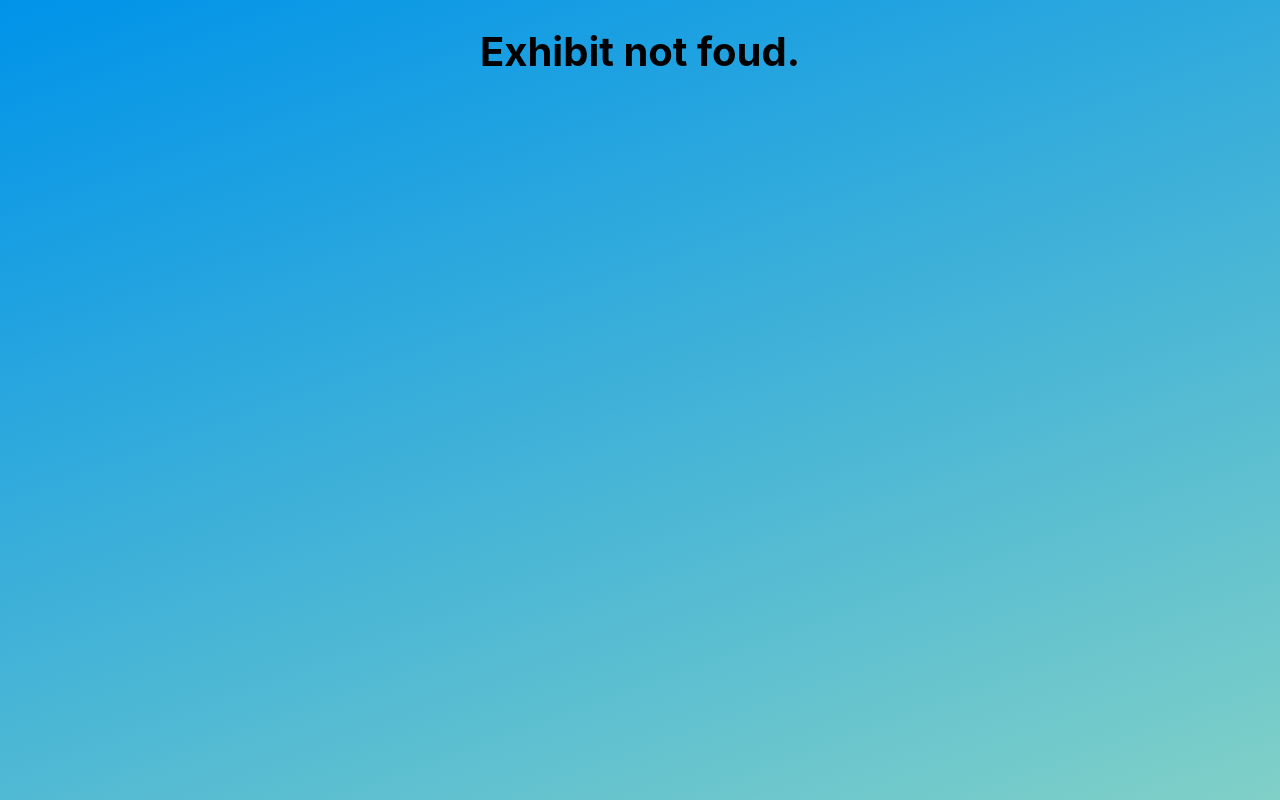
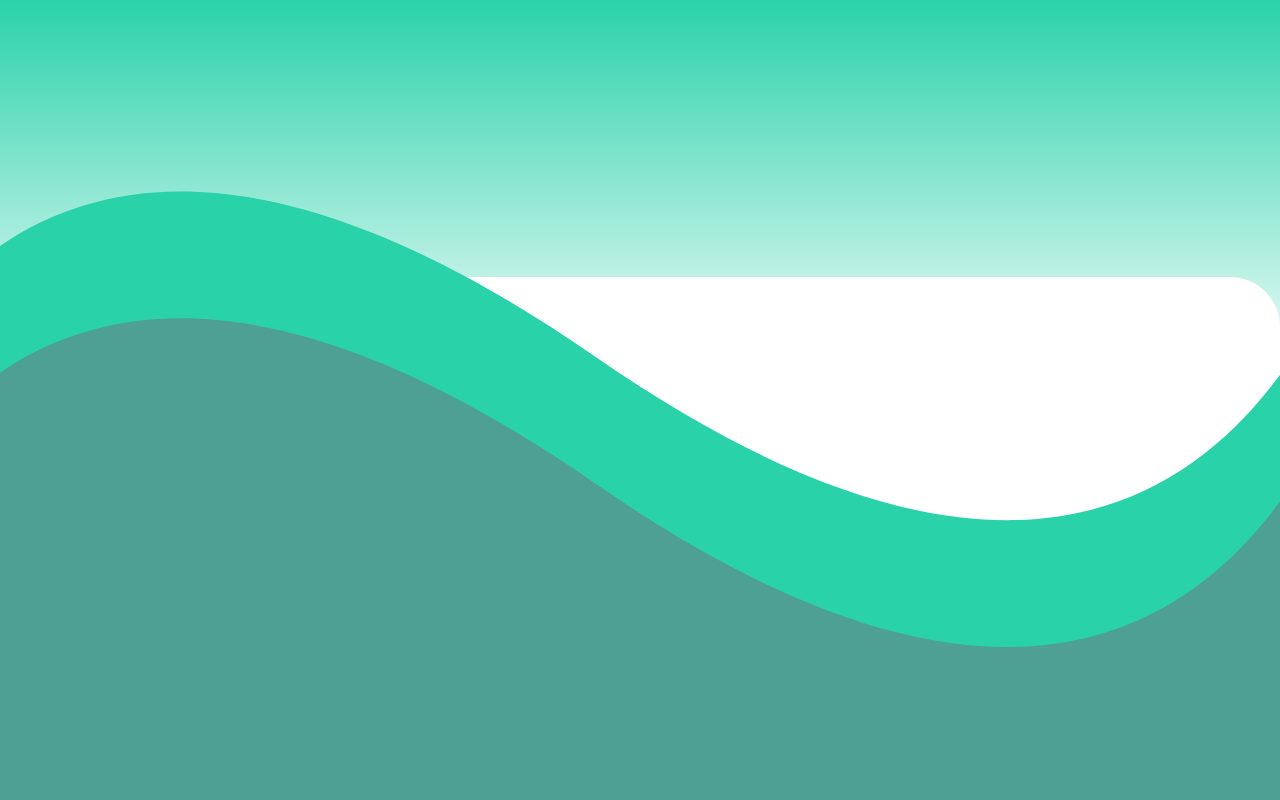
Before and after one commit to rapolaskutka/client, a React (Create React App) app: page / in a window 1280 px wide. Shown: the top 800 px of the page. Built offline with nearby package versions, Linux system fonts and the light colour scheme.

Commit message:
Changed background and added description field

```diff
--- a/src/App.css
+++ b/src/App.css
@@ -4,8 +4,8 @@
 }
 
 body {
-  background-color: #0093e9;
-  background-image: linear-gradient(160deg, #0093e9 0%, #80d0c7 100%);
+  background-color: #ffffff;
+  background-image: linear-gradient(0deg, #ffffff 50%, #2AD2AA 100%);
   background-repeat: no-repeat;
   background-attachment: fixed;
   min-height: 100vh;
@@ -15,3 +15,20 @@
   display: inline-block;
   margin: 0 30px 10px;
 }
+
+.description-background {
+  background: #FFFFFF;
+  border-radius: 50px;
+  position: absolute;
+  width: 100%;
+  height: 100%;
+  top: 277px;
+}
+
+.margin-10 {
+  margin: 10px;
+}
+
+.margin-20 {
+  margin: 20px;
+}
--- a/src/pages/Exhibit.js
+++ b/src/pages/Exhibit.js
@@ -23,6 +23,7 @@
         setData({
           code: json.code,
           disc: json.disc,
+          name: json.name,
           imageName: json.image_name
         });
       })
@@ -42,7 +43,7 @@
             justifyContent: 'center',
             alignItems: 'center'
           }}
-          color="#0071e9"
+          color="#2AD2AA"
         />
       ) : (
         <div>
@@ -55,9 +56,25 @@
             disableKeyboardCtrl
             orientationOnByDefault={true}
           />
-          <div className="description">
-            <h1>Title of exhibit</h1>
-            <p>{data.disc}</p>
+          <div className="description-background">
+            <h1 className="margin-20">{data.name}</h1>
+            <div className="margin-10">{data.disc}</div>
+          </div>
+          <div style={{ position: 'absolute', bottom: '-5px' }}>
+            <svg
+              width={window.innerWidth}
+              viewBox="0 0 375 302"
+              fill="none"
+              xmlns="http://www.w3.org/2000/svg">
+              <path
+                d="M-74 343.863C-74 343.863 -74.0001 0 174 171.931C422 343.863 422 0 422 0L422 343.863L-74 343.863Z"
+                fill="#2AD2AA"
+              />
+              <path
+                d="M-74 381C-74 381 -74 37.1372 174 209.069C422 381 422 37.1372 422 37.1372L422 381L174 381L-74 381Z"
+                fill="#4EA095"
+              />
+            </svg>
           </div>
         </div>
       )}
--- a/src/pages/NotFound.js
+++ b/src/pages/NotFound.js
@@ -3,7 +3,26 @@
 const Exhibit = () => {
   return (
     <div style={{ display: 'flex', justifyContent: 'center' }}>
-      <h1>Exhibit not foud.</h1>
+      <div className="description-background">
+        <h1 className="margin-20">Eksponatas nerastas</h1>
+      </div>
+      <div style={{ position: 'absolute', bottom: '-5px' }}>
+        <svg
+          width={window.innerWidth}
+          viewBox="0 0 375 302"
+          fill="none"
+          xmlns="http://www.w3.org/2000/svg"
+          preserveAspectRatio="none">
+          <path
+            d="M-74 343.863C-74 343.863 -74.0001 0 174 171.931C422 343.863 422 0 422 0L422 343.863L-74 343.863Z"
+            fill="#2AD2AA"
+          />
+          <path
+            d="M-74 381C-74 381 -74 37.1372 174 209.069C422 381 422 37.1372 422 37.1372L422 381L174 381L-74 381Z"
+            fill="#4EA095"
+          />
+        </svg>
+      </div>
     </div>
   );
 };
```
